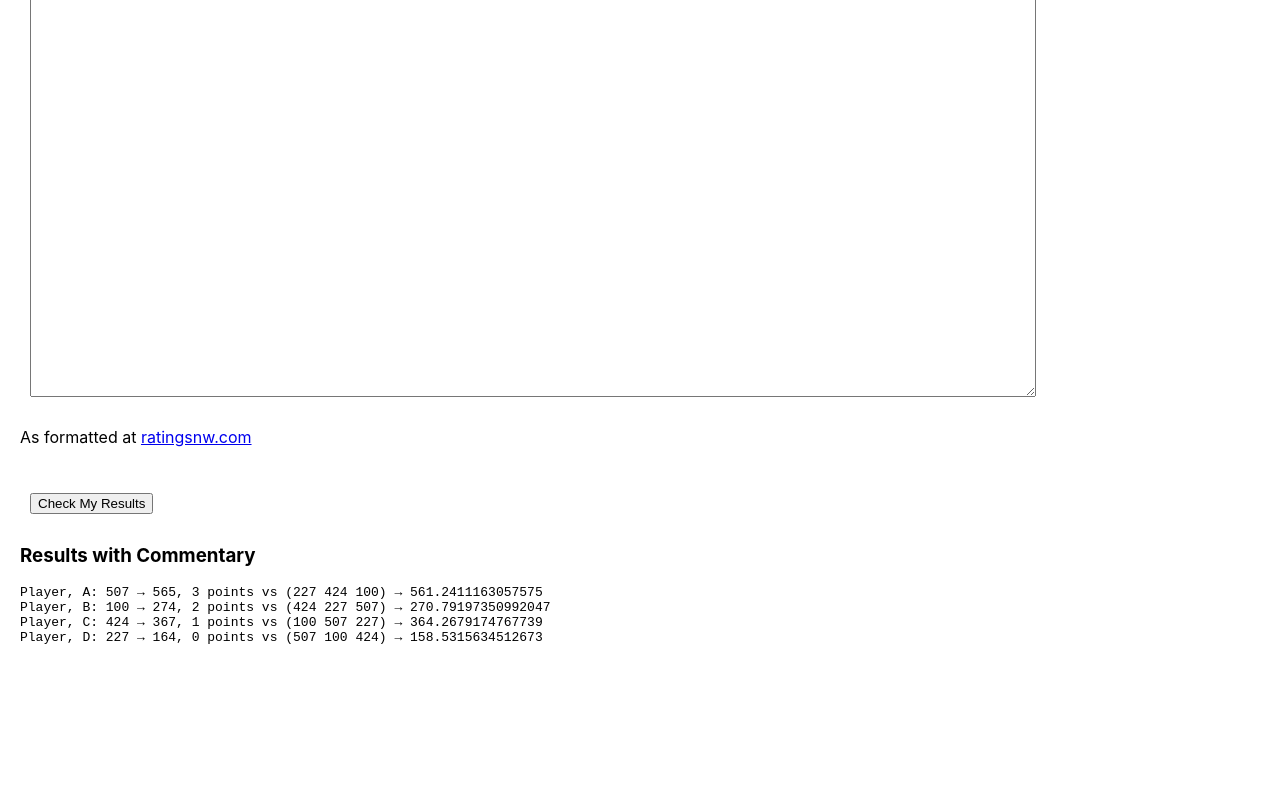
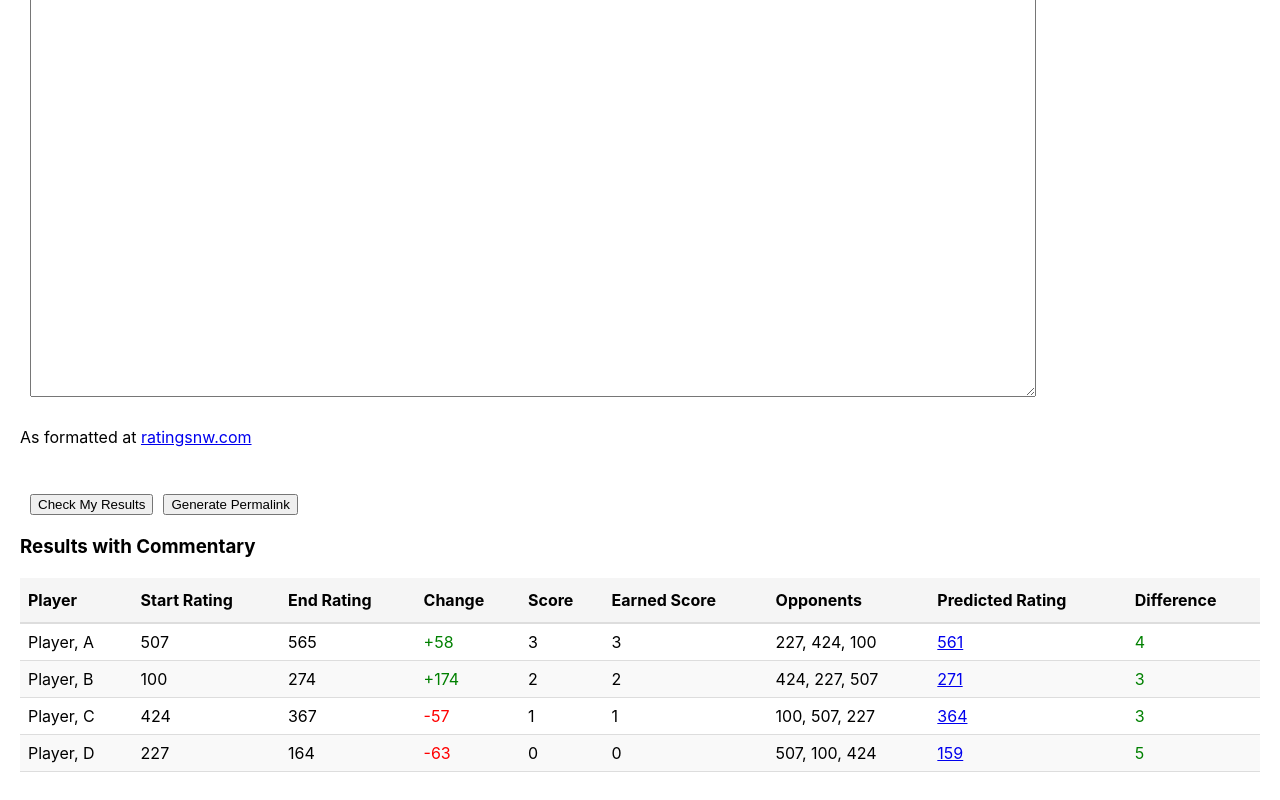
Before and after one commit to cpflames-2/onetris, a React (Create React App) app: page /results in a window 1280 px wide. Shown: the part 839-1639 px from the top of the page. Before the commit the page ends 1617 px from the top, so only its background shows below. Built offline with nearby package versions, Linux system fonts and the light colour scheme.

Commit message:
Results: Read tournament reports, and compare predicted to actual rating

```diff
--- a/src/pages/Results.tsx
+++ b/src/pages/Results.tsx
@@ -25,6 +25,18 @@ export default function Results(): JSX.Element {
     e.preventDefault();
     const report = e.currentTarget.elements.ratingsReport.value;
     setResults(new TournamentResults(report));
+  };
+
+  const generatePermalink = () => {
+    const textArea = document.querySelector('textarea[name="ratingsReport"]') as HTMLTextAreaElement;
+    if (!textArea) return;
+
+    const newParams = new URLSearchParams();
+    newParams.set('ratingsReport', textArea.value);
+
+    // Update URL without reloading the page
+    const newUrl = `${window.location.pathname}?${newParams.toString()}`;
+    window.history.pushState({}, '', newUrl);
   };
 
   return (
@@ -63,11 +75,83 @@ export default function Results(): JSX.Element {
         />
         <p>As formatted at <a href="https://ratingsnw.com">ratingsnw.com</a></p>
         <br/>
-        <button type="submit" style={{ margin: '10px' }}>Check My Results</button>
+        <div style={{ margin: '10px' }}>
+          <button type="submit" style={{ marginRight: '10px' }}>Check My Results</button>
+          <button type="button" onClick={generatePermalink}>Generate Permalink</button>
+        </div>
       </form>
 
       <h3>Results with Commentary</h3>
-      <pre>{results.getCommentary()}</pre>
+      <table style={{
+        borderCollapse: 'collapse',
+        width: '100%',
+        marginTop: '20px'
+      }}>
+        <thead>
+          <tr style={{
+            backgroundColor: '#f5f5f5',
+            borderBottom: '2px solid #ddd'
+          }}>
+            <th style={tableHeaderStyle}>Player</th>
+            <th style={tableHeaderStyle}>Start Rating</th>
+            <th style={tableHeaderStyle}>End Rating</th>
+            <th style={tableHeaderStyle}>Change</th>
+            <th style={tableHeaderStyle}>Score</th>
+            <th style={tableHeaderStyle}>Earned Score</th>
+            <th style={tableHeaderStyle}>Opponents</th>
+            <th style={tableHeaderStyle}>Predicted Rating</th>
+            <th style={tableHeaderStyle}>Difference</th>
+          </tr>
+        </thead>
+        <tbody>
+          {results.getCommentary().map((row, index) => (
+            <tr key={index} style={{
+              borderBottom: '1px solid #ddd',
+              backgroundColor: index % 2 === 0 ? '#ffffff' : '#f9f9f9'
+            }}>
+              <td style={tableCellStyle}>{row.playerName}</td>
+              <td style={tableCellStyle}>{row.startRating}</td>
+              <td style={tableCellStyle}>{row.endRating}</td>
+              <td style={tableCellStyle}>
+                <span style={{
+                  color: row.ratingChange > 0 ? 'green' :
+                         row.ratingChange < 0 ? 'red' : 'black'
+                }}>
+                  {row.ratingChange > 0 ? '+' : ''}{row.ratingChange}
+                </span>
+              </td>
+              <td style={tableCellStyle}>{row.totalScore}</td>
+              <td style={tableCellStyle}>{row.earnedScore}</td>
+              <td style={tableCellStyle}>
+                {row.opponents.map((rating, i) =>
+                    rating === null ? row.rounds[i] : rating
+                ).join(', ')}
+              </td>
+              <td style={tableCellStyle}>
+                <a href={`http://localhost:8080/ratings?rating=${row.startRating}&oppRatings=${row.realOpponents.join('+')}&points=${row.earnedScore}`}>{Math.round(row.predictedRating)}</a>
+              </td>
+              <td style={tableCellStyle}>
+                <span style={{
+                  color: row.endRating > row.predictedRating ? 'green' :
+                         row.endRating < row.predictedRating ? 'red' : 'black'
+                }}>
+                  {row.endRating - Math.round(row.predictedRating)}
+                </span>
+              </td>
+            </tr>
+          ))}
+        </tbody>
+      </table>
     </div>
   );
 }
+
+const tableHeaderStyle = {
+  padding: '12px 8px',
+  textAlign: 'left' as const,
+  fontWeight: 'bold'
+};
+
+const tableCellStyle = {
+  padding: '8px'
+};
--- a/src/types/Player.ts
+++ b/src/types/Player.ts
@@ -38,4 +38,12 @@ export class Player {
     get ratingChange(): number {
         return this.endRating - this.startRating;
     }
+
+    get earnedScore(): number {
+        return this.rounds.reduce((score, round) => {
+            if (round.startsWith('W')) return score + 1;
+            if (round.startsWith('D')) return score + 0.5;
+            return score;
+        }, 0);
+    }
 }
--- a/src/types/RatingsCalc.ts
+++ b/src/types/RatingsCalc.ts
@@ -16,7 +16,9 @@ export class RatingsCalc {
         const effectiveGamesPlayed = Math.max(gamesPlayed, 4);
         const bonusCap = 9.7 * Math.sqrt(effectiveGamesPlayed);
         const bonusPoints = Math.max(0, deltaPoints - bonusCap);
+        const ratingFloor = 100;
+        const predictedRating = Math.max(ratingFloor, startingRating + deltaPoints + bonusPoints);
 
-        return startingRating + deltaPoints + bonusPoints;
+        return predictedRating;
     }
 }
--- a/src/types/TournamentResults.ts
+++ b/src/types/TournamentResults.ts
@@ -1,30 +1,96 @@
 import { Player } from './Player.ts';
 import { RatingsCalc } from './RatingsCalc.ts';
+
+interface CommentaryRow {
+    playerName: string;
+    startRating: number;
+    endRating: number;
+    totalScore: number;
+    earnedScore: number;
+    opponents: (number | null)[];
+    realOpponents: (number)[];
+    predictedRating: number;
+    ratingChange: number;
+    rounds: string[];
+}
+
 export class TournamentResults {
-    private readonly HEADER_PARTS = ["pos", "last name first", "id numb", "start"];
+    private readonly REQUIRED_HEADER_PARTS = ["pos", "last name first", "id numb", "start", "tot"];
+    private roundsCount: number = 0;
     private players: Player[] = [];
     private errors: string[] = [];
-    private commentary: string = '';
+    private commentary: CommentaryRow[] = [];
 
     constructor(reportText: string) {
         this.parseReport(reportText);
     }
 
+    private parseHeader(headerLine: string): boolean {
+        // Check required parts are present and in order
+        let currentIndex = -1;
+
+        for (const part of this.REQUIRED_HEADER_PARTS) {
+            const nextIndex = headerLine.indexOf(part);
+            if (nextIndex === -1 || nextIndex <= currentIndex) {
+                this.errors.push("Report must include the standard header format");
+                return false;
+            }
+            currentIndex = nextIndex;
+        }
+
+        // Count number of rounds by looking for rd1, rd2, etc.
+        let roundNum = 1;
+        while (headerLine.includes(`rd${roundNum}`)) {
+            roundNum++;
+        }
+        this.roundsCount = roundNum - 1;
+
+        if (this.roundsCount < 1) {
+            this.errors.push("No rounds found in header");
+            return false;
+        }
+
+        return true;
+    }
+
     private parseLine(line: string): Player | null {
-        const columns = line.trim().split(/\s+/);
-        if (columns.length < 11) return null;
+        // First split by whitespace and forward slash
+        const columns = line.trim().split(/[\s/]+/);
+        const minimumColumns = 8 + this.roundsCount; // pos, name, id, start, end, gms, rounds, tot
+
+        if (columns.length < minimumColumns) {
+            return null;
+        }
 
         try {
+            const roundsStartIndex = 7;
+            const rounds = columns.slice(roundsStartIndex, roundsStartIndex + this.roundsCount);
+
+            // Validate that total score matches round results
+            const calculatedScore = rounds.reduce((score, round) => {
+                if (round.startsWith('W') || round === 'BYE') return score + 1;
+                if (round.startsWith('D')) return score + 0.5;
+                if (round === 'U' || round === 'ZPB') return score;
+                return score;
+            }, 0);
+
+            const reportedScore = parseFloat(columns[roundsStartIndex + this.roundsCount]);
+
+            if (calculatedScore !== reportedScore) {
+                this.errors.push(`Score total doesn't match round results for player in position ${columns[0]}`);
+                return null;
+            }
+
             return new Player(
-                columns[0],
-                columns[1],
-                columns[2],
-                columns[3],
-                columns[4],
-                columns[5],
-                columns[6],
-                [columns[7], columns[8], columns[9]],
-                columns[10]
+                columns[0],          // pos
+                columns[1],          // lastName
+                columns[2],          // firstName
+                columns[3],          // id
+                columns[4],          // startRating
+                columns[5],          // endRating
+                columns[6],          // numGames
+                rounds,             // rounds array
+                columns[roundsStartIndex + this.roundsCount]  // total
             );
         } catch (e) {
             console.error(`Error parsing line: ${line}`, e);
@@ -45,17 +111,9 @@ export class TournamentResults {
             return;
         }
 
-        // Header check
-        const headerLine = lines[0];
-        let currentIndex = -1;
-
-        for (const part of this.HEADER_PARTS) {
-            const nextIndex = headerLine.indexOf(part);
-            if (nextIndex === -1 || nextIndex <= currentIndex) {
-                this.errors.push("Report must include the standard header format");
-                break;
-            }
-            currentIndex = nextIndex;
+        // Parse header to determine format
+        if (!this.parseHeader(lines[0])) {
+            return;
         }
 
         // Parse each line into a Player object, skipping the header
@@ -68,13 +126,12 @@ export class TournamentResults {
             }
         });
 
-        // Additional validations
+        // Rest of validation remains the same
         if (this.players.length === 0) {
             this.errors.push("No valid player data found");
             return;
         }
 
-        // Validate player positions are sequential
         this.players.forEach((player, index) => {
             if (player.pos !== index + 1) {
                 this.errors.push(`Invalid position number for ${player.fullName}`);
@@ -87,26 +144,50 @@ export class TournamentResults {
     }
 
     private generateCommentary(): void {
-        let output = "";
-        this.players.forEach(player => {
-            output += `${player.fullName}: ${player.startRating} → ${player.endRating}, `;
-            output += `${player.totalScore} points vs (${this.getOpponentRatings(player).join(' ')}) → `;
-            output += `${this.getPredictedRating(player)}`;
-            output += `\n`;
-        });
-        this.commentary = output;
+        this.commentary = this.players.map(player => ({
+            playerName: player.fullName,
+            startRating: player.startRating,
+            endRating: player.endRating,
+            totalScore: player.totalScore,
+            earnedScore: player.earnedScore,
+            opponents: this.getOpponentRatings(player),
+            realOpponents: this.getOpponentRatings(player).filter(r => r !== null),
+            predictedRating: this.getPredictedRating(player),
+            ratingChange: player.endRating - player.startRating,
+            rounds: player.rounds
+        }));
     }
 
     public getPlayer(pos: number): Player {
+        if (pos < 1 || pos > this.players.length) {
+            throw new Error(`Invalid player position: ${pos}. Must be between 1 and ${this.players.length}`);
+        }
         return this.players[pos - 1];
     }
 
-    public getOpponentRatings(player: Player): number[] {
-        return player.rounds.map(round => this.getPlayer(parseInt(round.slice(1))).startRating);
+    public getOpponentRatings(player: Player): (number | null)[] {
+        return player.rounds.map(round => {
+            // If player was unpaired, had a bye, or zero point bye this round, return null
+            if (round === 'U' || round === 'BYE' || round === 'ZPB') {
+                return null;
+            }
+
+            const pos = parseInt(round.slice(1));
+            try {
+                return this.getPlayer(pos).startRating;
+            } catch (e) {
+                this.errors.push(`Invalid opponent reference in ${player.fullName}'s rounds: ${round}`);
+                return null;
+            }
+        });
     }
 
     public getPredictedRating(player: Player): number {
-        return RatingsCalc.predictNewRating(player.startRating, this.getOpponentRatings(player), player.totalScore);
+        return RatingsCalc.predictNewRating(
+            player.startRating,
+            this.getOpponentRatings(player).filter(r => r !== null) as number[],
+            player.earnedScore
+        );
     }
 
     public getErrors(): string[] {
@@ -117,8 +198,9 @@ export class TournamentResults {
         return this.players;
     }
 
-    public getCommentary(): string {
-        return this.commentary;
+    public getCommentary(): CommentaryRow[] {
+        // Always return an array, even if empty
+        return this.commentary || [];
     }
 
     public hasErrors(): boolean {
```
